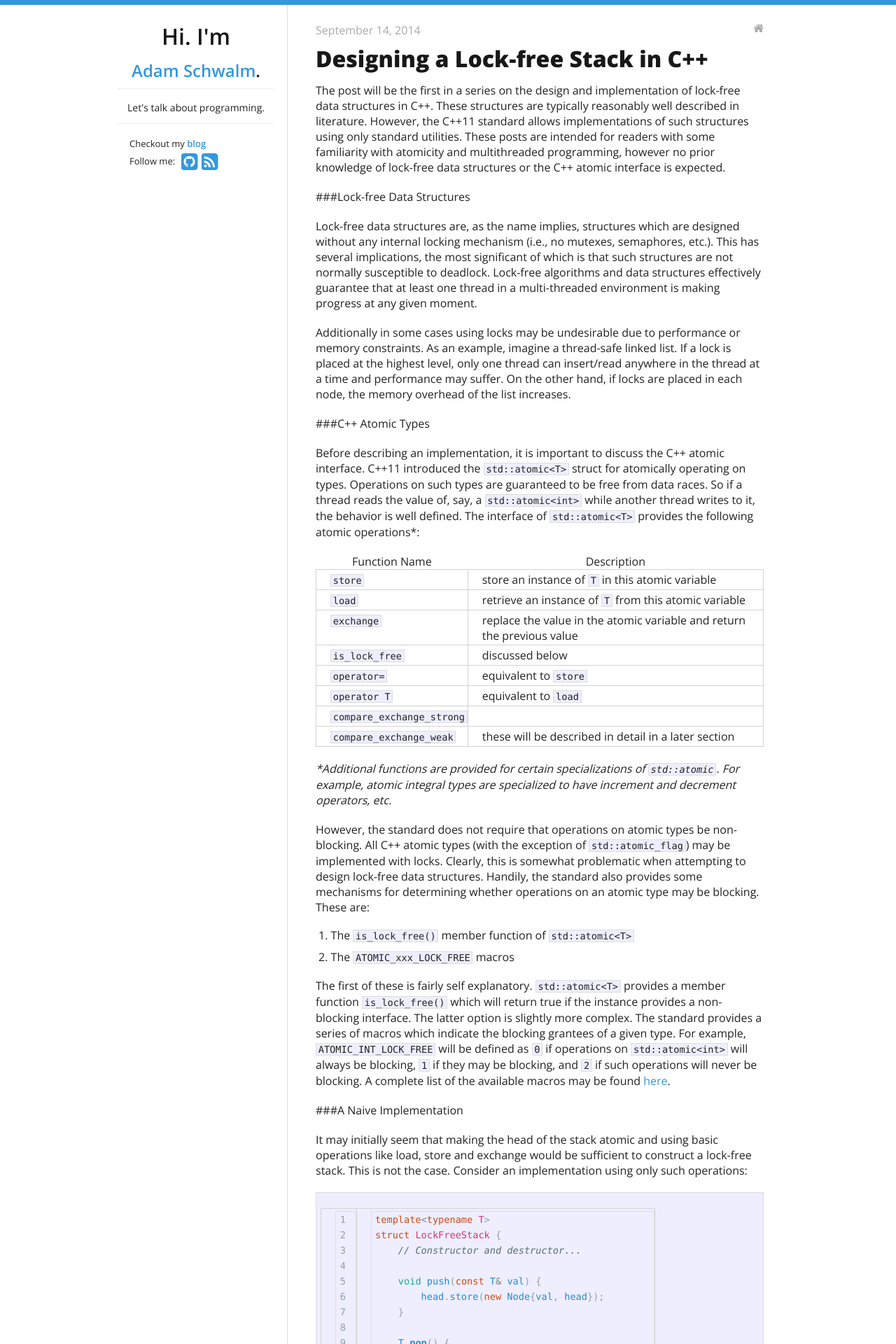
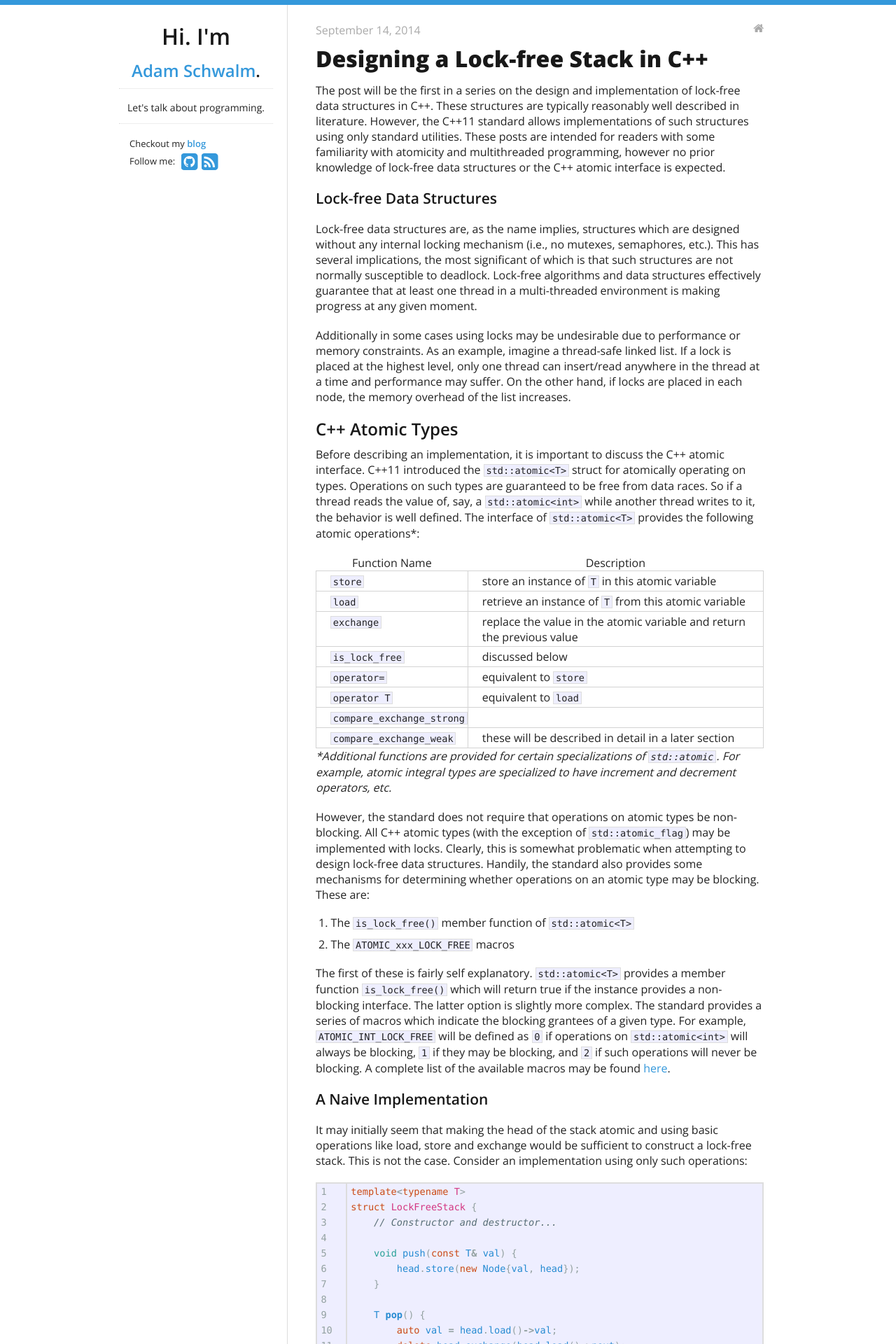
Before and after one commit to ALSchwalm/ALSchwalm.github.io, a Jekyll site: the page built from _posts/2014-9-14-Lockless-Stack.md, in a window 1280 px wide. Shown: the top 1920 px of the page at 70% size. Built offline with Jekyll 4.4.1, drawn with Linux system fonts in a browser that asks for light colours; nearby versions of some CDN libraries; some of the changed text lies outside the part shown.

```diff
--- a/_posts/2014-9-14-Lockless-Stack.md
+++ b/_posts/2014-9-14-Lockless-Stack.md
@@ -8,16 +8,17 @@
 
 The post will be the first in a series on the design and implementation of lock-free data structures in C++. These structures are typically reasonably well described in literature. However, the C++11 standard allows implementations of such structures using only standard utilities. These posts are intended for readers with some familiarity with atomicity and multithreaded programming, however no prior knowledge of lock-free data structures or the C++ atomic interface is expected.
 
-###Lock-free Data Structures
+### Lock-free Data Structures
 
 Lock-free data structures are, as the name implies, structures which are designed without any internal locking mechanism (i.e., no mutexes, semaphores, etc.). This has several implications, the most significant of which is that such structures are not normally susceptible to deadlock. Lock-free algorithms and data structures effectively guarantee that at least one thread in a multi-threaded environment is making progress at any given moment.
 
 Additionally in some cases using locks may be undesirable due to performance or memory constraints. As an example, imagine a thread-safe linked list. If a lock is placed at the highest level, only one thread can insert/read anywhere in the thread at a time and performance may suffer. On the other hand, if locks are placed in each node, the memory overhead of the list increases.
 
-###C++ Atomic Types
+## C++ Atomic Types
 
 Before describing an implementation, it is important to discuss the C++ atomic interface. C++11 introduced the `std::atomic<T>` struct for atomically operating on types. Operations on such types are guaranteed to be free from data races. So if a thread reads the value of, say, a `std::atomic<int>` while another thread writes to it, the behavior is well defined. The interface of `std::atomic<T>` provides the following atomic operations\*:
 
+{:.infotable}
 | Function Name             | Description                                                            |
 |---------------------------+------------------------------------------------------------------------|
 | `store`                   | store an instance of `T` in this atomic variable                       |
@@ -40,7 +41,7 @@
 
 [macro_list]: http://en.cppreference.com/w/cpp/atomic/atomic_is_lock_free
 
-###A Naive Implementation
+### A Naive Implementation
 
 It may initially seem that making the head of the stack atomic and using basic operations like load, store and exchange would be sufficient to construct a lock-free stack. This is not the case. Consider an implementation using only such operations:
 
@@ -76,7 +77,7 @@
 
 The design of more complex data structures requires the ability to do slightly more work in an atomic operation than any of `load`, `store` or `exchange`. Enter: compare-and-swap.
 
-###Compare-and-swap
+### Compare-and-swap
 
 Atomic compare-and-swap (CAS) is a function which effectively performs the following steps in an atomic fashion:
 
@@ -145,7 +146,7 @@
 
 In this implementation the 'work' step is somewhat hidden. Remember, however, that the 'expected' value (the first parameter to `compare_exchange_weak`) will be updated if the CAS fails. This is the 'work' phase in this function.
 
-###Problems
+### Problems
 
 Is this the end? We've designed a stack using atomic variables and CAS loops. Is this stack correct? Unfortunately we are not so lucky. This implementation is still susceptible to two potential problems. The first of these is known as the ABA problem. This problem can be seen in the following example:
 
```
Also changed, not shown: _includes/css/screen.css (+22 -6 lines), _posts/2014-01-23-Template-argument-deduction-CPP.md (+2 -2 lines).
